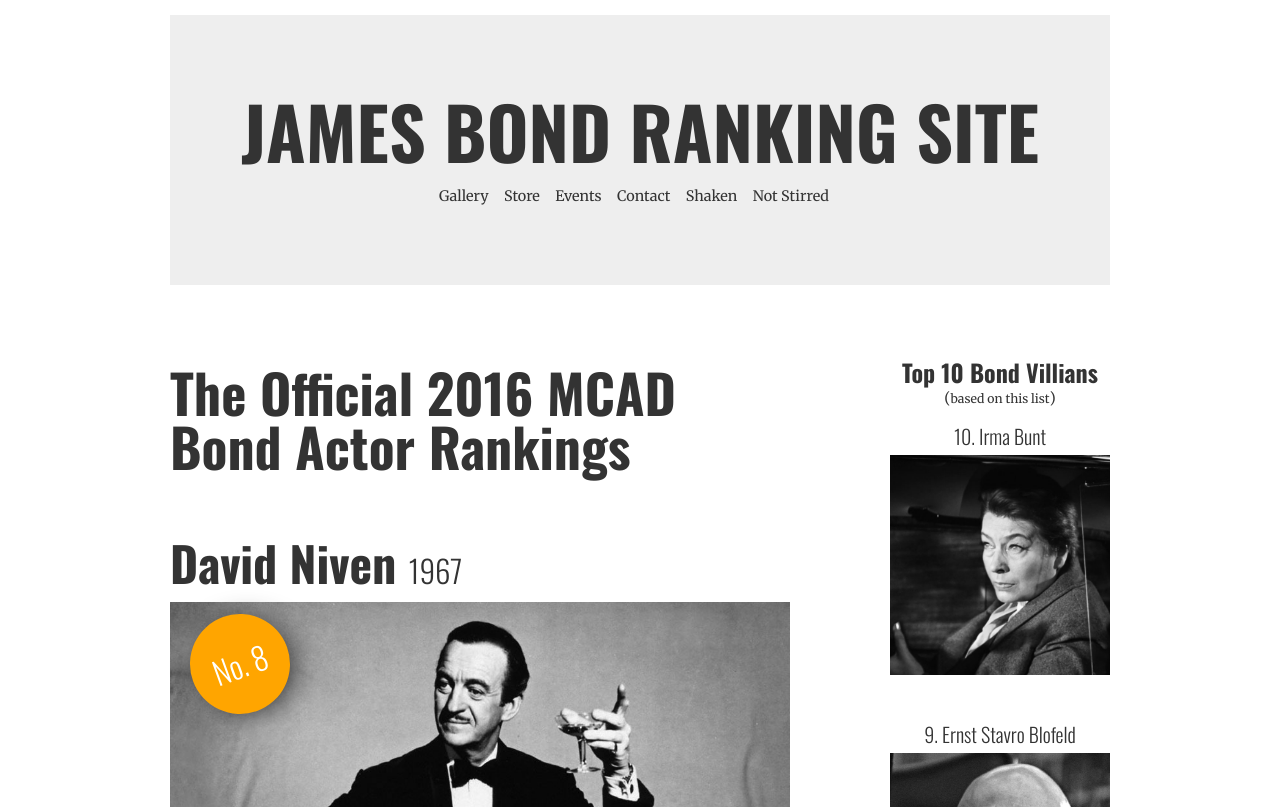
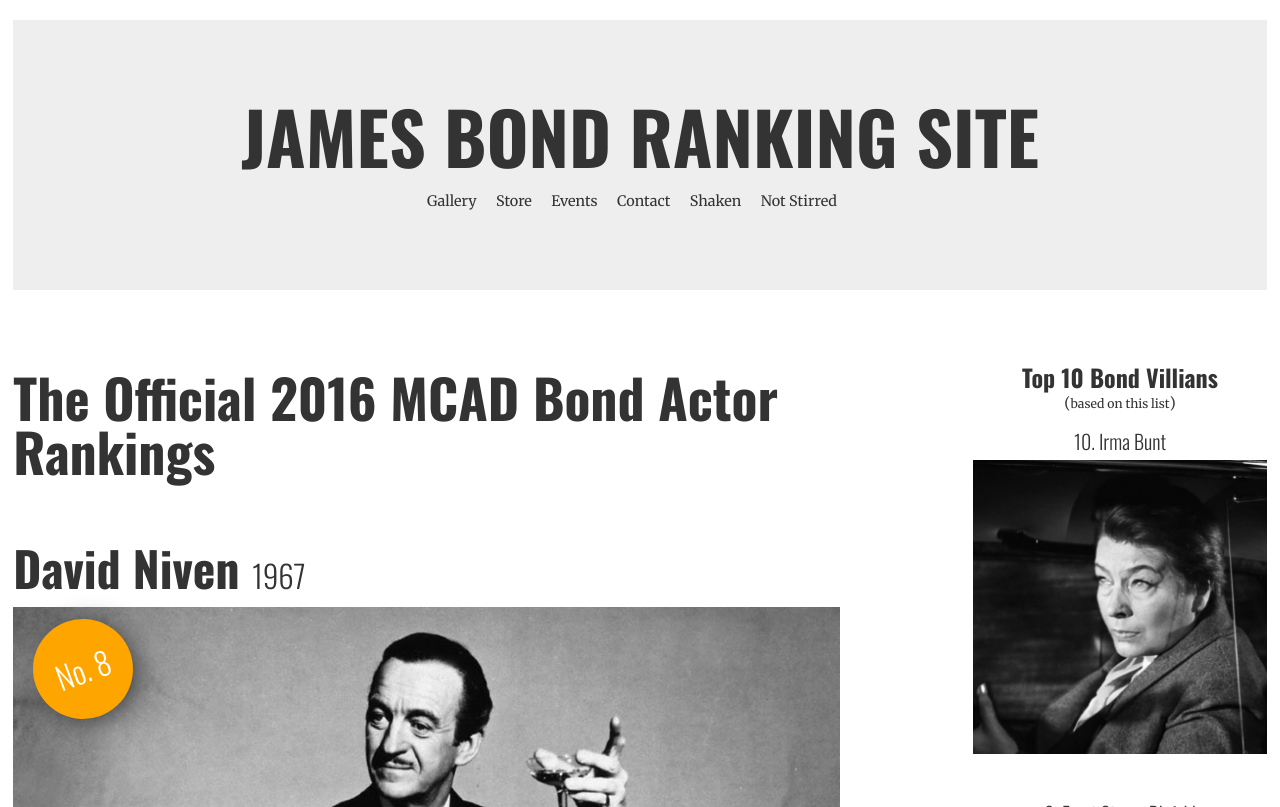
Before and after one commit to rjgoetz/SP16_IDM6660_Goetz_RJ, a plain HTML site: page week_02/index.html in a window 1280 px wide. Shown: the top 807 px of the page. Drawn offline with nearby package versions, Linux system fonts and the light colour scheme.

Commit message:
initial fluid grid CSS edits

```diff
--- a/week_02/css/css.css
+++ b/week_02/css/css.css
@@ -33,9 +33,9 @@ h1, h2, h3, h4, h5, h6, aside ol {
 /* STUDENT STYLES */
 
 body {
-  width: 960px;
+  width: 100%;
   margin: 0 auto;
-  padding: 15px 10px 60px 10px;
+  padding: 20px 1.04166667% 60px; /* 10px / 960px */
   color: #333333;
 }
 
@@ -61,7 +61,6 @@ h1, h2 {
 
 header {
   background-color: #eeeeee;
-  height: 270px;
 }
 
 header h1 {
@@ -73,29 +72,30 @@ header h1 {
 }
 
 header ul {
-  width: 470px;
+  width: 50%; /* 470px / 940px */
   margin: 0 auto;
   text-align: center;
   font-size: 0.9em;
+  padding-bottom: 80px;
 }
 
 header ul li {
   display: inline-block;
-  padding-right: 12px;
+  padding-right: 2.553191489%; /* 12px / 470px */
 }
 
 /* SECTION */
 
 section {
   padding-top: 80px;
-  padding-right: 85px;
-  width: 75%;
+  padding-right: 9.042553191489%; /* 85px / 940px */
+  width: 75%; /* = 705px */
   float: left;
 }
 
 section h1 {
   font-size: 3.35em;
-  padding-right: 20px;
+  padding-right: 3.2258064516%; /* 20px / (705px - 85px = 620px) */
 }
 
 section h2 {
@@ -144,10 +144,10 @@ section img {
 /* ASIDE */
 
 aside {
-  width: 25%;
+  width: 25%; /* = 235px */
   float: left;
   padding-top: 75px;
-  padding-left: 15px;
+  padding-left: 1.59574468085%; /* 15px / 940px */
 }
 
 aside img {
```
